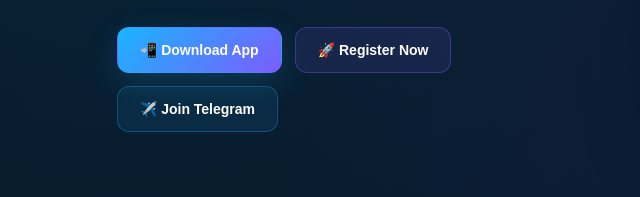
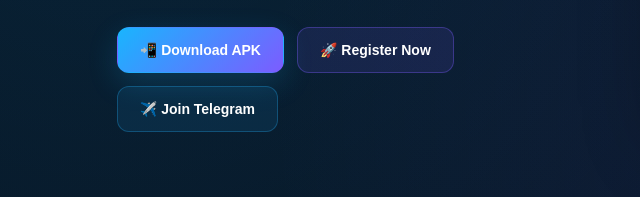
Before and after one commit to jaiShyamji/Shyamji, a plain HTML site: page index.html in a window 1280 px wide. Shown: the part 584-781 px from the top of the page, 0-640 px from the left. Drawn offline with Linux system fonts and the light colour scheme.

Commit message:
index.html

```diff
--- a/index.html
+++ b/index.html
@@ -602,9 +602,10 @@
           <!-- APK DOWNLOAD -->
 
           <a
-            href="https://www.mediafire.com/file/yv9cuk2guhcff7y/ᴄᴏʙʀᴀ+ɴᴜᴍʙᴇʀ+ʜᴀᴄᴋ+(2).apk/file"
-            class="btn btn-primary">
-            📲 Download App
+  href="apk/app.apk"
+  download
+  class="btn btn-primary">
+  📲 Download APK
           </a>
 
           <!-- REGISTRATION -->
```
